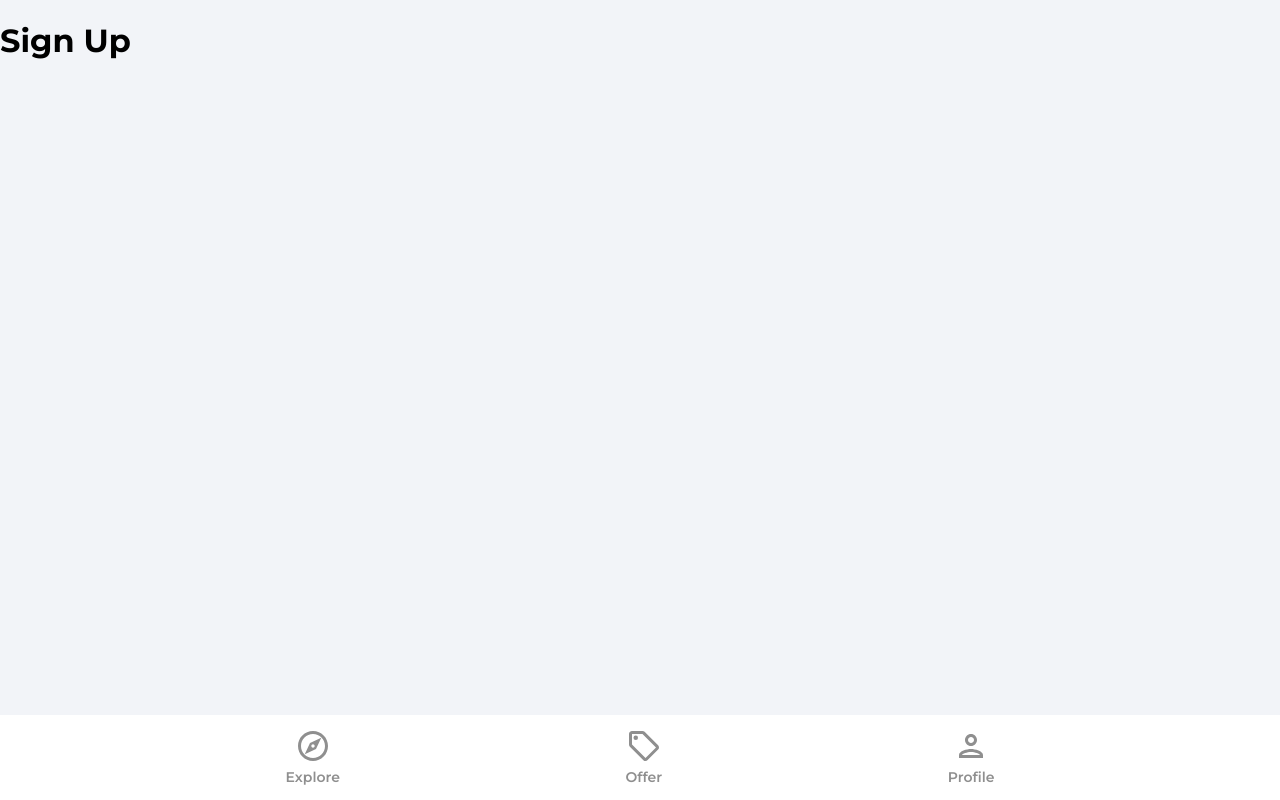
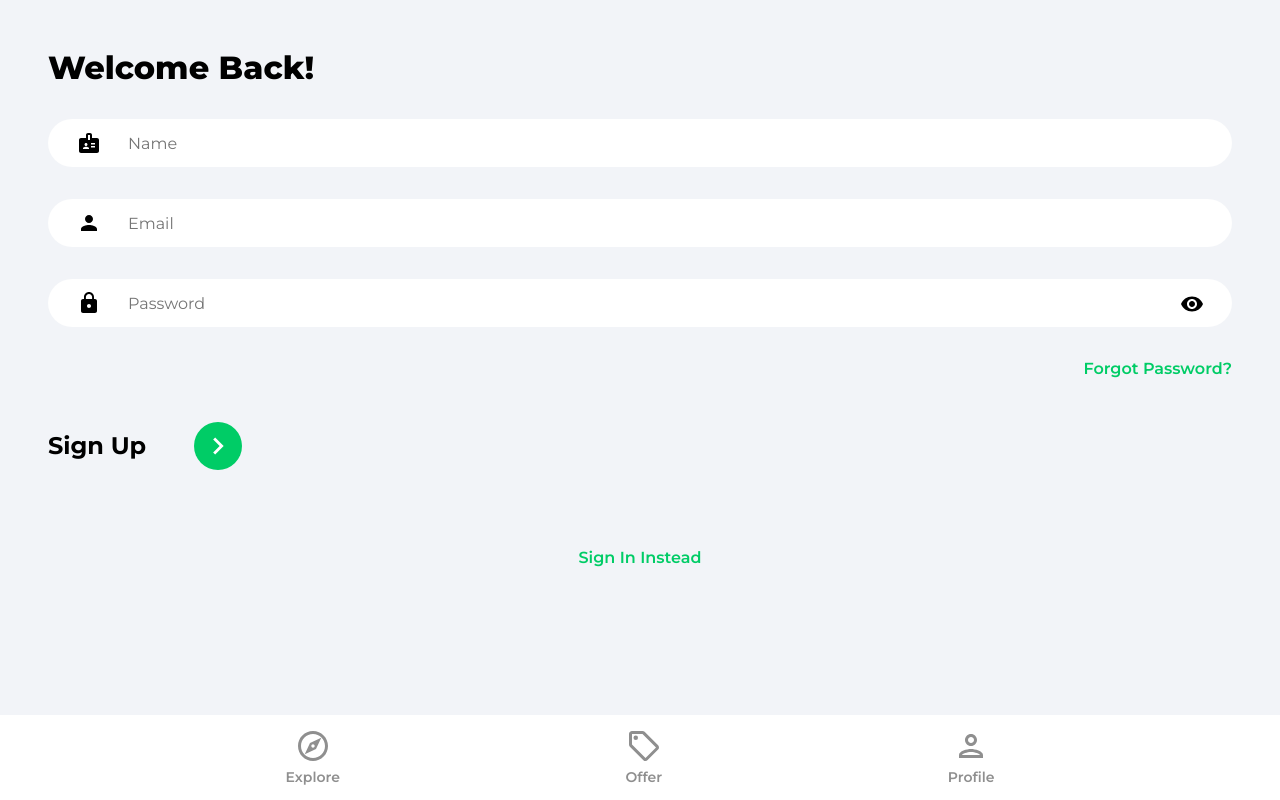
Before and after one commit to cuadchris/home_marketplace, a React (Create React App) app: page /sign-up in a window 1280 px wide. Built offline with nearby package versions, Linux system fonts and the light colour scheme.

Commit message:
sign in, sign up

```diff
--- a/src/index.css
+++ b/src/index.css
@@ -215,7 +215,8 @@
   cursor: pointer;
   color: #00cc66;
   font-weight: 600;
-  text-align: right;
+  /* text-align: right; */
+  float: right;
 }
 
 .signInBar,
--- a/src/pages/SignIn.jsx
+++ b/src/pages/SignIn.jsx
@@ -1,8 +1,77 @@
+import { useState } from "react";
+import { Link, useNavigate } from "react-router-dom";
+import { ReactComponent as ArrowRightIcon } from "../assets/svg/keyboardArrowRightIcon.svg";
+import visibilityIcon from "../assets/svg/visibilityIcon.svg";
 
 export const SignIn = () => {
-    return (
-      <div>
-          <h1>Sign In</h1>
+  const [showPassword, setShowPassword] = useState(false);
+  const [formData, setFormData] = useState({
+    email: "",
+    password: "",
+  });
+
+  const { email, password } = formData;
+
+  const navigate = useNavigate();
+
+  const onChange = (e) => {
+    setFormData((prevState) => ({
+      ...prevState,
+      [e.target.id]: e.target.value,
+    }));
+  };
+
+  return (
+    <>
+      <div className="pageContainer">
+        <header>
+          <p className="pageHeader">Welcome Back!</p>
+        </header>
+        <form>
+          <input
+            type="email"
+            className="emailInput"
+            placeholder="Email"
+            id="email"
+            value={email}
+            onChange={onChange}
+          />
+          <div className="passwordInputDiv">
+            <input
+              type={showPassword ? "text" : "password"}
+              className="passwordInput"
+              placeholder="Password"
+              id="password"
+              value={password}
+              onChange={onChange}
+            />
+            <img
+              src={visibilityIcon}
+              alt="show password"
+              className="showPassword"
+              onClick={() => {
+                setShowPassword((prevState) => !prevState);
+              }}
+            />
+          </div>
+
+          <Link to="/forgot-password" className="forgotPasswordLink">
+            Forgot Password?
+          </Link>
+
+          <div className="signInBar">
+            <p className="signInText">Sign In</p>
+            <button className="signInButton">
+              <ArrowRightIcon fill="#ffffff" width="34px" height="34px" />
+            </button>
+          </div>
+        </form>
+
+        {/* google 0auth */}
+        <Link to="/sign-up" className="registerLink">
+          Sign Up Instead
+        </Link>
       </div>
-    )
-  }
+    </>
+  );
+};
--- a/src/pages/SignUp.jsx
+++ b/src/pages/SignUp.jsx
@@ -1,8 +1,88 @@
+import { useState } from "react";
+import { Link, useNavigate } from "react-router-dom";
+import { ReactComponent as ArrowRightIcon } from "../assets/svg/keyboardArrowRightIcon.svg";
+import visibilityIcon from "../assets/svg/visibilityIcon.svg";
 
 export const SignUp = () => {
-    return (
-      <div>
-          <h1>Sign Up</h1>
+  const [showPassword, setShowPassword] = useState(false);
+  const [formData, setFormData] = useState({
+    name: "",
+    email: "",
+    password: "",
+  });
+
+  const { name, email, password } = formData;
+
+  const navigate = useNavigate();
+
+  const onChange = (e) => {
+    setFormData((prevState) => ({
+      ...prevState,
+      [e.target.id]: e.target.value,
+    }));
+  };
+
+  return (
+    <>
+      <div className="pageContainer">
+        <header>
+          <p className="pageHeader">Welcome Back!</p>
+        </header>
+        <form>
+          <input
+            type="text"
+            className="nameInput"
+            placeholder="Name"
+            id="name"
+            value={name}
+            onChange={onChange}
+          />
+
+          <input
+            type="email"
+            className="emailInput"
+            placeholder="Email"
+            id="email"
+            value={email}
+            onChange={onChange}
+          />
+
+          <div className="passwordInputDiv">
+            <input
+              type={showPassword ? "text" : "password"}
+              className="passwordInput"
+              placeholder="Password"
+              id="password"
+              value={password}
+              onChange={onChange}
+            />
+            <img
+              src={visibilityIcon}
+              alt="show password"
+              className="showPassword"
+              onClick={() => {
+                setShowPassword((prevState) => !prevState);
+              }}
+            />
+          </div>
+
+          <Link to="/forgot-password" className="forgotPasswordLink">
+            Forgot Password?
+          </Link>
+
+          <div className="signUpBar">
+            <p className="signUpText">Sign Up</p>
+            <button className="signUpButton">
+              <ArrowRightIcon fill="#ffffff" width="34px" height="34px" />
+            </button>
+          </div>
+        </form>
+
+        {/* google 0auth */}
+        <Link to="/sign-in" className="registerLink">
+          Sign In Instead
+        </Link>
       </div>
-    )
-  }
+    </>
+  );
+};
```
